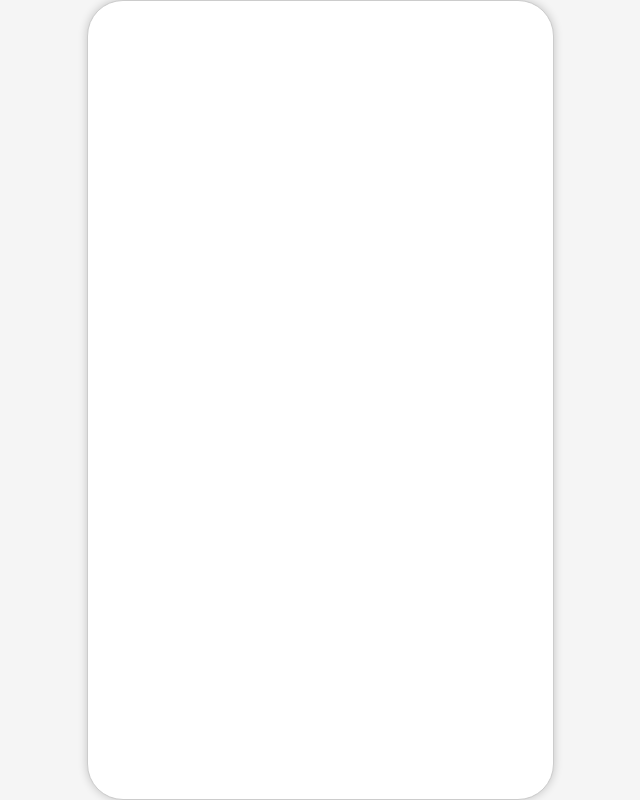
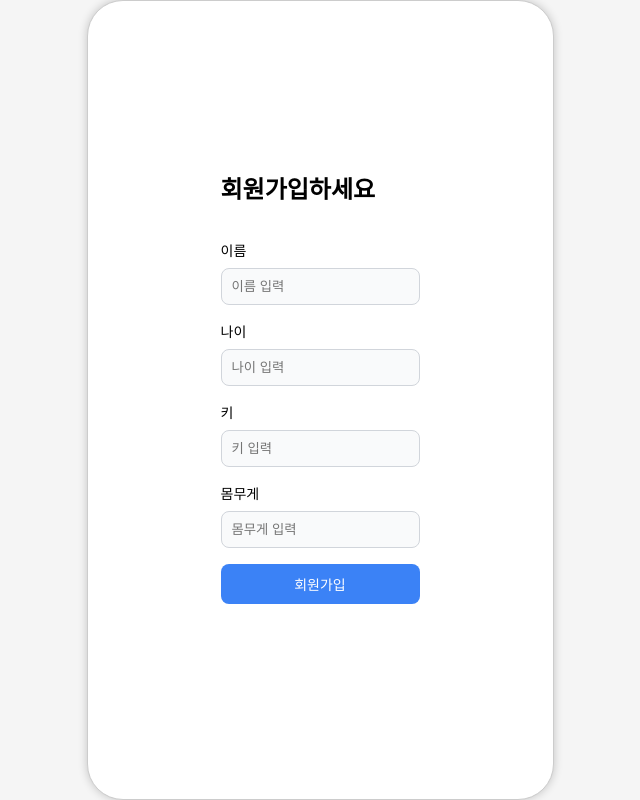
Before and after one commit to obb8923/whip, a React (Create React App) app in the folder front/root/: page /signup in a window 1280 px wide. Before the commit this address had no page. Shown: the whole page, without its empty margins (320-960 px from the left). Built offline with nearby package versions, Linux system fonts and the light colour scheme.

Commit message:
로긴사인인2

```diff
--- a/front/root/public/index.html
+++ b/front/root/public/index.html
@@ -22,7 +22,7 @@
       work correctly both with client-side routing and a non-root public URL.
       Learn how to configure a non-root public URL by running `npm run build`.
     -->
-  <title>React App</title>
+  <title>채찍피티</title>
   <style>
     * {
       box-sizing: border-box;
--- a/front/root/src/App.js
+++ b/front/root/src/App.js
@@ -1,6 +1,8 @@
 import React from "react";
 import Main from "./components/home/Main";
 import CalendarPage from "./components/CalendarPage";
+import Login from "./components/Login";
+import Signup from "./components/Signup";
 import { BrowserRouter, Route, Routes } from "react-router-dom";
 
 function App() {
@@ -9,6 +11,8 @@ function App() {
       <Routes>
         <Route path="/" element={<Main />} />
         <Route path="/calendar" element={<CalendarPage />} />
+        <Route path="/login" element={<Login />} />
+        <Route path="/signup" element={<Signup />} />
       </Routes>
     </BrowserRouter>
   );
--- /dev/null
+++ b/front/root/src/components/Login.js
@@ -0,0 +1,10 @@
+import LoginForm from "./LoginForm";
+export default function Login() {
+  return (
+    <div className="frameBox">
+      <div className="contentBox">
+        <LoginForm></LoginForm>
+      </div>
+    </div>
+  );
+}
--- /dev/null
+++ b/front/root/src/components/LoginForm.js
@@ -0,0 +1,74 @@
+import React from "react";
+import { useForm } from "react-hook-form";
+import styles from "../css/LoginForm.module.css";
+import { Link } from "react-router-dom";
+export default function LoginForm() {
+  const {
+    register,
+    handleSubmit,
+    formState: { errors, isSubmitting, isSubmitted },
+  } = useForm();
+
+  const onSubmit = async (formData) => {};
+
+  return (
+    <div className={styles.loginContainer}>
+      <div className={styles.loginForm}>
+        <h2>로그인 하세요</h2>
+        <form className={styles.formform} onSubmit={handleSubmit(onSubmit)}>
+          <div className={styles.formGroup}>
+            <label className={styles.formLabel} htmlFor="email">
+              아이디
+            </label>
+            <input
+              className={styles.formInput}
+              id="email"
+              type="text"
+              autoComplete="email"
+              placeholder="아이디 입력"
+              {...register("id", {
+                required: "아이디는 필수 입니다.",
+                validate: (value) => value !== "admi" || "Nice try!",
+              })}
+              aria-invalid={
+                isSubmitted ? (errors.id ? "true" : "false") : undefined
+              }
+            />
+            {errors.id && <p>{errors.id.message}</p>}
+          </div>
+          <div className={styles.formGroup}>
+            <label className={styles.formLabel} htmlFor="password">
+              비밀번호
+            </label>
+            <input
+              className={styles.formInput}
+              id="password"
+              type="password"
+              autoComplete="current-password"
+              required
+              placeholder="비밀번호 입력"
+              {...register("password", {
+                required: "비밀번호는 필수 입니다.",
+                minLength: {
+                  value: 1,
+                  message: "비밀번호는 2자 이상입니다.",
+                },
+              })}
+              aria-invalid={errors.password ? "true" : "false"}
+            />
+            {errors.password && <p>{errors.password.message}</p>}
+          </div>
+          <button className={styles.submitButton} type="submit">
+            로그인
+          </button>
+        </form>
+        <p className={styles.signupLink}>
+          처음이신가요?
+          <Link className={styles.signupLinkText} to="/signup">
+            회원가입하기
+          </Link>
+        </p>
+      </div>
+    </div>
+  );
+}
--- /dev/null
+++ b/front/root/src/components/Signup.js
@@ -0,0 +1,10 @@
+import SignupForm from "./SignupForm";
+export default function Login() {
+  return (
+    <div className="frameBox">
+      <div className="contentBox">
+        <SignupForm></SignupForm>
+      </div>
+    </div>
+  );
+}
--- /dev/null
+++ b/front/root/src/components/SignupForm.js
@@ -0,0 +1,103 @@
+import React from "react";
+import { useForm } from "react-hook-form";
+import styles from "../css/LoginForm.module.css";
+export default function SignupForm() {
+  const {
+    register,
+    handleSubmit,
+    formState: { errors, isSubmitting, isSubmitted },
+  } = useForm();
+
+  const onSubmit = async (formData) => {};
+
+  return (
+    <div className={styles.loginContainer}>
+      <div className={styles.loginForm}>
+        <h2>회원가입하세요</h2>
+        <form className={styles.formform} onSubmit={handleSubmit(onSubmit)}>
+          <div className={styles.formGroup}>
+            <label className={styles.formLabel} htmlFor="name">
+              이름
+            </label>
+            <input
+              className={styles.formInput}
+              id="name"
+              type="text"
+              autoComplete="email"
+              placeholder="이름 입력"
+              {...register("id", {
+                required: "이름은 필수 입니다.",
+                validate: (value) => value !== "admi" || "Nice try!",
+              })}
+              aria-invalid={
+                isSubmitted ? (errors.id ? "true" : "false") : undefined
+              }
+            />
+            {errors.id && <p>{errors.id.message}</p>}
+          </div>
+          <div className={styles.formGroup}>
+            <label className={styles.formLabel} htmlFor="age">
+              나이
+            </label>
+            <input
+              className={styles.formInput}
+              id="age"
+              type="text"
+              autoComplete="current-password"
+              required
+              placeholder="나이 입력"
+              {...register("password", {
+                required: "나이는 필수 입니다.",
+                minLength: {
+                  value: 1,
+                  message: "나이는 2자 이상입니다.",
+                },
+              })}
+              aria-invalid={errors.password ? "true" : "false"}
+            />
+            {errors.password && <p>{errors.password.message}</p>}
+          </div>
+          <div className={styles.formGroup}>
+            <label className={styles.formLabel} htmlFor="height">
+              키
+            </label>
+            <input
+              className={styles.formInput}
+              id="height"
+              type="text"
+              autoComplete="current-password"
+              required
+              placeholder="키 입력"
+              {...register("password", {
+                required: "키는 필수 입니다.",
+              })}
+              aria-invalid={errors.password ? "true" : "false"}
+            />
+            {errors.password && <p>{errors.password.message}</p>}
+          </div>
+          <div className={styles.formGroup}>
+            <label className={styles.formLabel} htmlFor="weight">
+              몸무게
+            </label>
+            <input
+              className={styles.formInput}
+              id="weight"
+              type="text"
+              autoComplete="current-password"
+              required
+              placeholder="몸무게 입력"
+              {...register("password", {
+                required: "몸무게는 필수 입니다.",
+              })}
+              aria-invalid={errors.password ? "true" : "false"}
+            />
+            {errors.password && <p>{errors.password.message}</p>}
+          </div>
+          <button className={styles.submitButton} type="submit">
+            회원가입
+          </button>
+        </form>
+      </div>
+    </div>
+  );
+}
--- /dev/null
+++ b/front/root/src/css/LoginForm.module.css
@@ -0,0 +1,135 @@
+/* 배경색 및 기본 색상 설정 */
+.loginSection {
+  background-color: #f9fafb; /* bg-gray-50 */
+  color: #111827; /* text-gray-900 */
+  padding: 2rem;
+}
+
+.loginContainer {
+  display: flex;
+  flex-direction: column;
+  align-items: center;
+  justify-content: center;
+  max-width: 100%;
+  padding: 2rem;
+}
+
+.loginLogo {
+  display: flex;
+  align-items: center;
+  margin-bottom: 1.5rem;
+  font-size: 1.5rem;
+  font-weight: 600;
+}
+
+.logoImage {
+  width: 2rem;
+  height: 2rem;
+  margin-right: 0.5rem;
+}
+
+.loginFormContainer {
+  width: 100%;
+  max-width: 24rem;
+  background-color: #ffffff; /* bg-white */
+  border-radius: 0.5rem; /* rounded-lg */
+  box-shadow: 0 1px 2px rgba(0, 0, 0, 0.05), 0 1px 3px rgba(0, 0, 0, 0.1); /* shadow */
+}
+
+.formContent {
+  padding: 1.5rem;
+}
+
+.formTitle {
+  font-size: 1.25rem; /* text-xl */
+  font-weight: 700; /* font-bold */
+  margin-bottom: 1.5rem;
+}
+.formform {
+  display: flex;
+  flex-direction: column;
+  gap: 1rem;
+}
+.loginForm {
+  display: flex;
+  flex-direction: column;
+  gap: 1rem; /* space-y-4 */
+}
+
+.formGroup {
+  display: flex;
+  flex-direction: column;
+  gap: 0.5rem;
+}
+
+.formLabel {
+  font-size: 0.875rem; /* text-sm */
+  font-weight: 500; /* font-medium */
+}
+
+.formInput {
+  background-color: #f9fafb; /* bg-gray-50 */
+  border: 1px solid #d1d5db; /* border-gray-300 */
+  border-radius: 0.5rem; /* rounded-lg */
+  padding: 0.625rem;
+  width: 100%;
+}
+
+.formOptions {
+  display: flex;
+  justify-content: space-between;
+  align-items: center;
+}
+
+.rememberMe {
+  display: flex;
+  align-items: center;
+}
+
+.checkbox {
+  width: 1rem;
+  height: 1rem;
+  border: 1px solid #d1d5db; /* border-gray-300 */
+  border-radius: 0.25rem; /* rounded */
+  background-color: #f9fafb; /* bg-gray-50 */
+  margin-right: 0.75rem;
+}
+
+.rememberLabel {
+  font-size: 0.875rem; /* text-sm */
+  color: #6b7280; /* text-gray-500 */
+}
+
+.forgotPassword {
+  font-size: 0.875rem; /* text-sm */
+  font-weight: 500; /* font-medium */
+  color: #3b82f6; /* text-primary-600 */
+  text-decoration: underline;
+}
+
+.submitButton {
+  background-color: #3b82f6; /* bg-primary-600 */
+  color: #ffffff; /* text-white */
+  border: none;
+  border-radius: 0.5rem; /* rounded-lg */
+  padding: 0.625rem 1.25rem;
+  font-size: 0.875rem; /* text-sm */
+  font-weight: 500; /* font-medium */
+  width: 100%;
+  cursor: pointer;
+}
+
+.submitButton:hover {
+  background-color: #2563eb; /* hover:bg-primary-700 */
+}
+
+.signupLink {
+  font-size: 0.875rem; /* text-sm */
+  color: #6b7280; /* text-gray-500 */
+}
+
+.signupLinkText {
+  font-weight: 500; /* font-medium */
+  color: #3b82f6; /* text-primary-600 */
+  text-decoration: underline;
+}
```
Also changed, not shown: front/root/src/setupProxy.js (added, +25 -0 lines).
